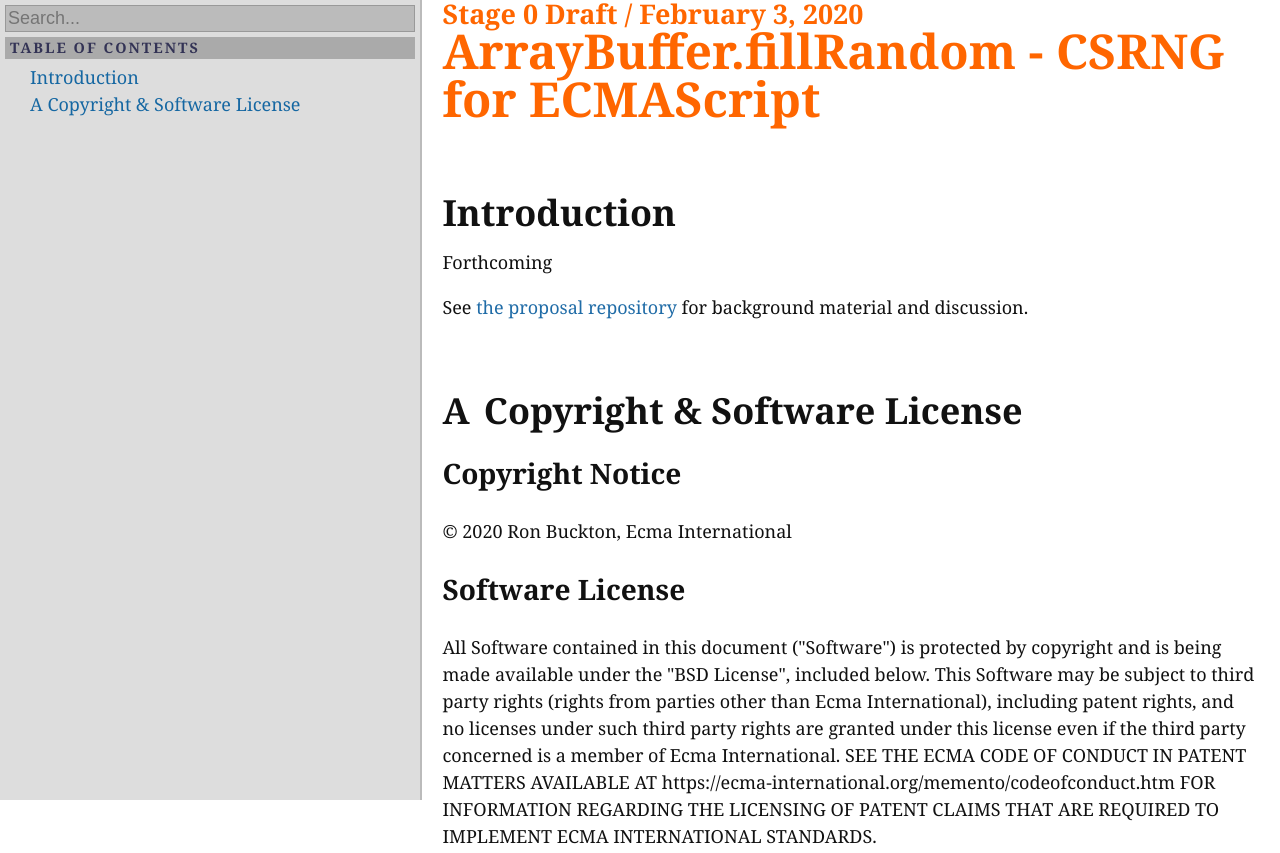
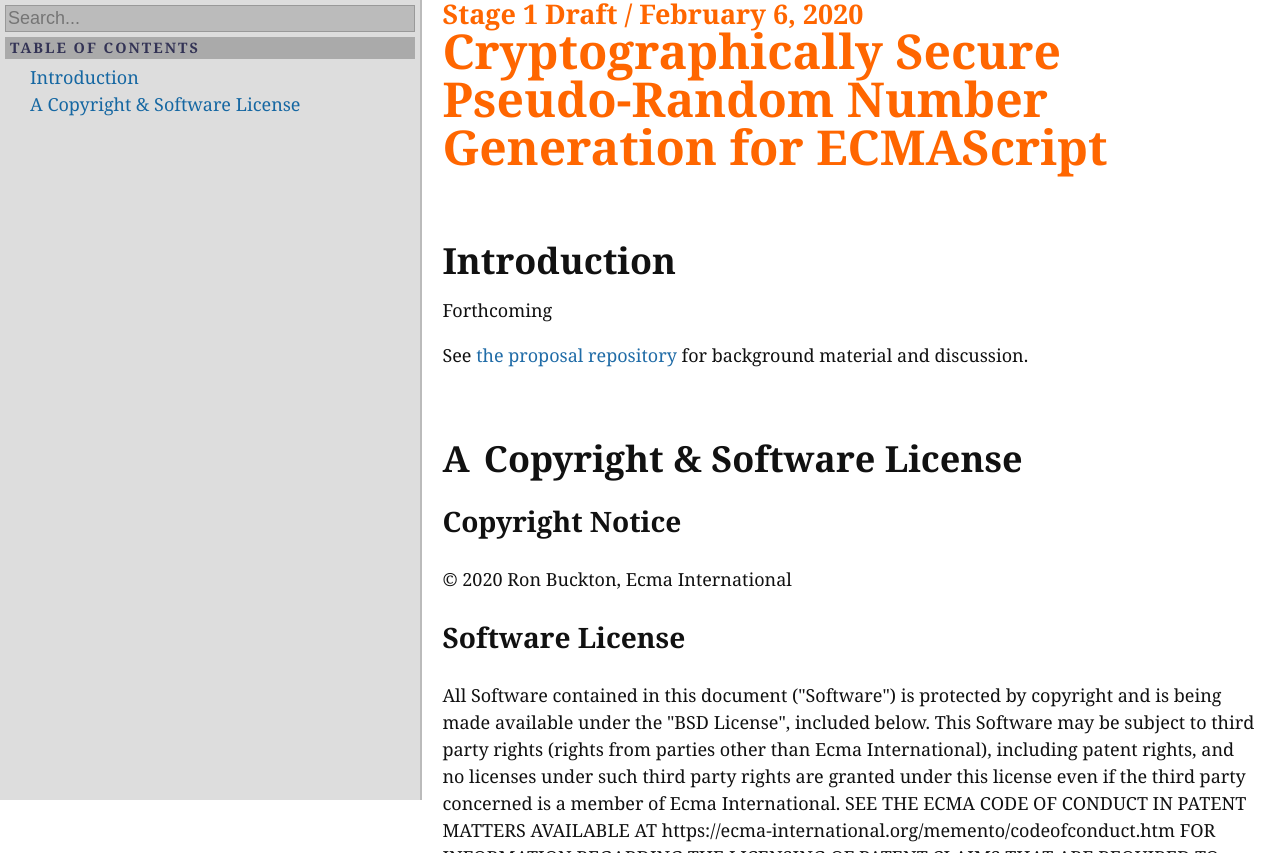
Before and after one commit to tc39/proposal-csprng, a website: page docs/index.html in a window 1280 px wide. Shown: the top 853 px of the page. Drawn offline with nearby package versions, Linux system fonts and the light colour scheme.

```diff
--- a/docs/index.html
+++ b/docs/index.html
@@ -2,7 +2,7 @@
 <head><meta charset="utf-8">
 <link rel="stylesheet" href="https://cdnjs.cloudflare.com/ajax/libs/highlight.js/8.4/styles/github.min.css">
 <link rel="spec" href="es2015">
-<title>ArrayBuffer.fillRandom - CSRNG for ECMAScript</title><script type="application/json" id="menu-search-biblio">[{"type":"clause","id":"sec-intro","aoid":null,"title":"Introduction","titleHTML":"Introduction","number":"","namespace":"<no location>","location":"","referencingIds":[],"key":"Introduction"},{"type":"clause","id":"sec-copyright-and-software-license","aoid":null,"title":"Copyright & Software License","titleHTML":"Copyright &amp; Software License","number":"A","namespace":"<no location>","location":"","referencingIds":[],"key":"Copyright & Software License"}]</script><script>"use strict";
+<title>Cryptographically Secure Pseudo-Random Number Generation for ECMAScript</title><script type="application/json" id="menu-search-biblio">[{"type":"clause","id":"sec-intro","aoid":null,"title":"Introduction","titleHTML":"Introduction","number":"","namespace":"<no location>","location":"","referencingIds":[],"key":"Introduction"},{"type":"clause","id":"sec-copyright-and-software-license","aoid":null,"title":"Copyright & Software License","titleHTML":"Copyright &amp; Software License","number":"A","namespace":"<no location>","location":"","referencingIds":[],"key":"Copyright & Software License"}]</script><script>"use strict";
 
 function Search(menu) {
   this.menu = menu;
@@ -1819,7 +1819,7 @@
     display: none;
   }
 }
-</style></head><body><div id="menu-toggle">☰</div><div id="menu-spacer"></div><div id="menu"><div id="menu-search"><input type="text" id="menu-search-box" placeholder="Search..."><div id="menu-search-results" class="inactive"></div></div><div id="menu-pins"><div class="menu-pane-header">Pins</div><ul id="menu-pins-list"></ul></div><div class="menu-pane-header">Table of Contents</div><div id="menu-toc"><ol class="toc"><li><span class="item-toggle-none"></span><a href="#sec-intro" title="Introduction">Introduction</a></li><li><span class="item-toggle-none"></span><a href="#sec-copyright-and-software-license" title="Copyright &amp; Software License"><span class="secnum">A</span> Copyright &amp; Software License</a></li></ol></div></div><div id="spec-container"><h1 class="version first">Stage 0 Draft / February 3, 2020</h1><h1 class="title">ArrayBuffer.fillRandom - CSRNG for ECMAScript</h1>
+</style></head><body><div id="menu-toggle">☰</div><div id="menu-spacer"></div><div id="menu"><div id="menu-search"><input type="text" id="menu-search-box" placeholder="Search..."><div id="menu-search-results" class="inactive"></div></div><div id="menu-pins"><div class="menu-pane-header">Pins</div><ul id="menu-pins-list"></ul></div><div class="menu-pane-header">Table of Contents</div><div id="menu-toc"><ol class="toc"><li><span class="item-toggle-none"></span><a href="#sec-intro" title="Introduction">Introduction</a></li><li><span class="item-toggle-none"></span><a href="#sec-copyright-and-software-license" title="Copyright &amp; Software License"><span class="secnum">A</span> Copyright &amp; Software License</a></li></ol></div></div><div id="spec-container"><h1 class="version first">Stage 1 Draft / February 6, 2020</h1><h1 class="title">Cryptographically Secure Pseudo-Random Number Generation for ECMAScript</h1>
 
 <emu-intro id="sec-intro">
   <h1>Introduction</h1>
```
Also changed, not shown: spec/index.html (+2 -2 lines), README.md.
